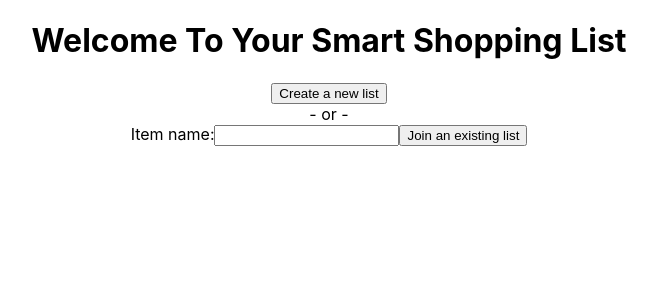
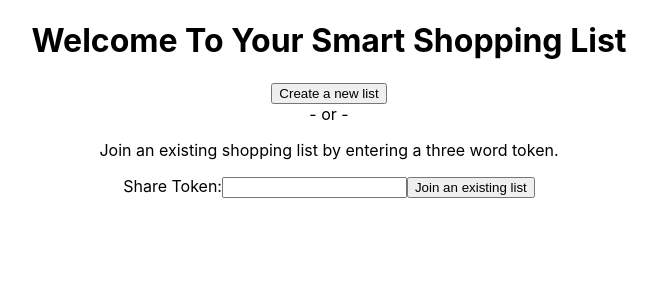
Before and after one commit to the-collab-lab/tcl-26-smart-shopping-list, a React (Create React App) app: page / in a window 1280 px wide. Shown: the top 300 px of the page, without its empty margins (311-968 px from the left). Built offline with nearby package versions, Linux system fonts and the light colour scheme.

Commit message:
Fix text/markup and CSS classes in Home view
Co-authored-by: Nick Zanetti <64228185+nick-zanetti@users.noreply.github.com>

```diff
--- a/src/pages/Home/Home.js
+++ b/src/pages/Home/Home.js
@@ -32,31 +32,39 @@ function Home({ createList, joinList }) {
   }
 
   return (
-    <main>
+    <>
       <header className="container__header header">
-        <h1>Welcome To Your Smart Shopping List</h1>
+        <h1 className="header__welcome">Welcome To Your Smart Shopping List</h1>
       </header>
 
-      <div className="new-list-section">
-        <button type="button" onClick={handleCreateList}>
-          Create a new list
-        </button>
-      </div>
+      <main>
+        <div className="new-list">
+          <button
+            type="button"
+            className="new-list__button button"
+            onClick={handleCreateList}
+          >
+            Create a new list
+          </button>
+        </div>
 
-      <div className="container__separator">- or -</div>
+        <div className="container__separator">- or -</div>
 
-      <div className="join-list-section">
         <form
           name="joinListForm"
           onSubmit={handleJoinList}
           className="join-list-form"
         >
-          <div aria-live="assertive" className="join-list__error error"></div>
+          <p>Join an existing shopping list by entering a three word token.</p>
+          <div
+            aria-live="assertive"
+            className="join-list-form__error error"
+          ></div>
           <label
             className="join-list-form__label join-list-form__label_type_text label"
             htmlFor="shareToken"
           >
-            Item name:
+            Share Token:
           </label>
           <input
             className="join-list-form__text-field text-field"
@@ -73,8 +81,8 @@ function Home({ createList, joinList }) {
             Join an existing list
           </button>
         </form>
-      </div>
-    </main>
+      </main>
+    </>
   );
 }
 
```
